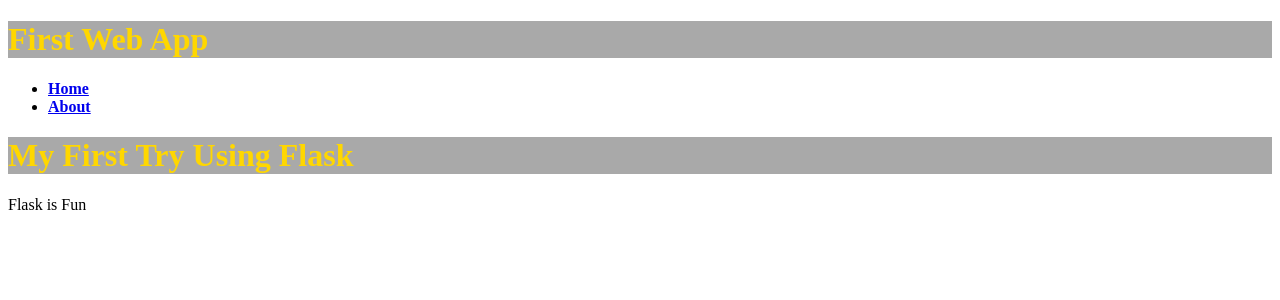
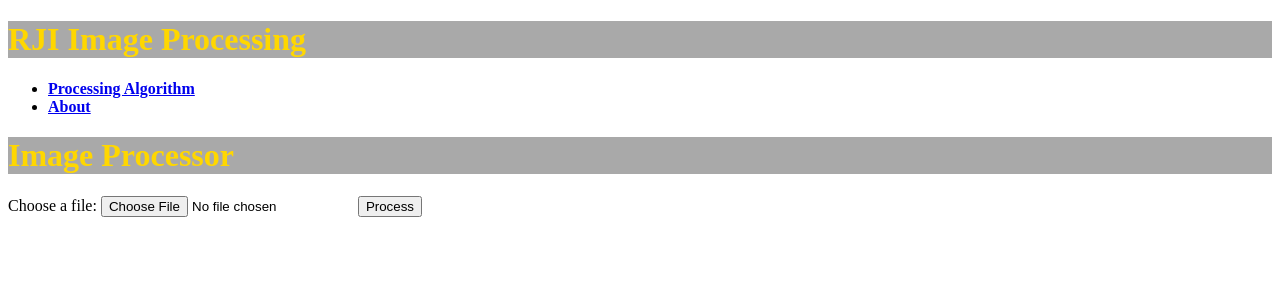
Before and after one commit to AlDavis612/Group11SoftwareProject, a Flask app: page /home in a window 1280 px wide. Shown: the top 300 px of the page. Run offline with Flask 2, Linux system fonts and the light colour scheme.

Commit message:
Updated HTML

```diff
--- a/TestProject/templates/home.html
+++ b/TestProject/templates/home.html
@@ -2,13 +2,17 @@
 <html lang="en" dir="ltr">
   <head>
     <meta charset="utf-8">
-    <title>Flask Tutorial</title>
+    <title>Image Processor</title>
   </head>
   <body>
     {% extends "template.html" %}
     {% block content %}
-    <h1> My First Try Using Flask </h1>
-    <p> Flask is Fun </p>
+    <h1> Image Processor </h1>
+    <p>
+        <label for="file">Choose a file:</label>
+        <input type="file" name="file" id="file" class="inputfile" />
+        <input type="submit" value="Process">
+    </p>
 
     {% endblock %}
   </body>
--- a/TestProject/templates/template.html
+++ b/TestProject/templates/template.html
@@ -2,16 +2,16 @@
 <html lang="en" dir="ltr">
  <head>
    <meta charset="utf-8">
-   <title>Flask Parent Template</title>
+   <title>RJI Image Processing</title>
    <link rel="stylesheet" href="{{ url_for('static', filename='css/main.css') }}" >
  </head>
  <body>
     <header>
       <div class="container">
-        <h1 class="logo">First Web App</h1>
+        <h1 class="logo">RJI Image Processing</h1>
         <strong><nav>
           <ul class="menu">
-            <li><a href="{{ url_for('home') }}">Home</a></li>
+            <li><a href="{{ url_for('home') }}">Processing Algorithm</a></li>
             <li><a href="{{ url_for('about') }}">About</a></li>
           </ul>
         </nav></strong>
```
Also changed, not shown: TestProject/templates/about.html (+3 -4 lines).
